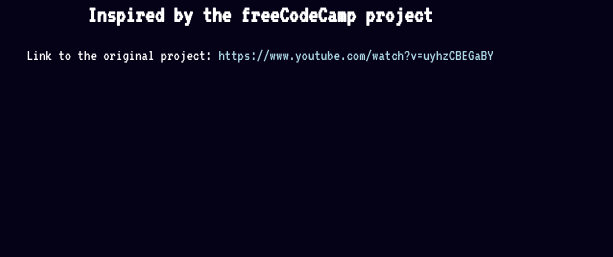
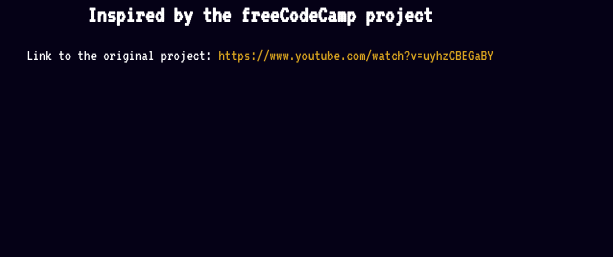
Before and after one commit to CodelessA/Snake-game, a plain HTML site: page index.html in a window 1280 px wide. Shown: the part 255-512 px from the top of the page, 667-1280 px from the left. Drawn offline with Linux system fonts and the light colour scheme.

Commit message:
Update style.css

```diff
--- a/style.css
+++ b/style.css
@@ -99,7 +99,7 @@ body,
 }
 
 #footer a {
-  color: lightblue;
+  color: goldenrod;
   text-decoration: none;
 }
 
```
